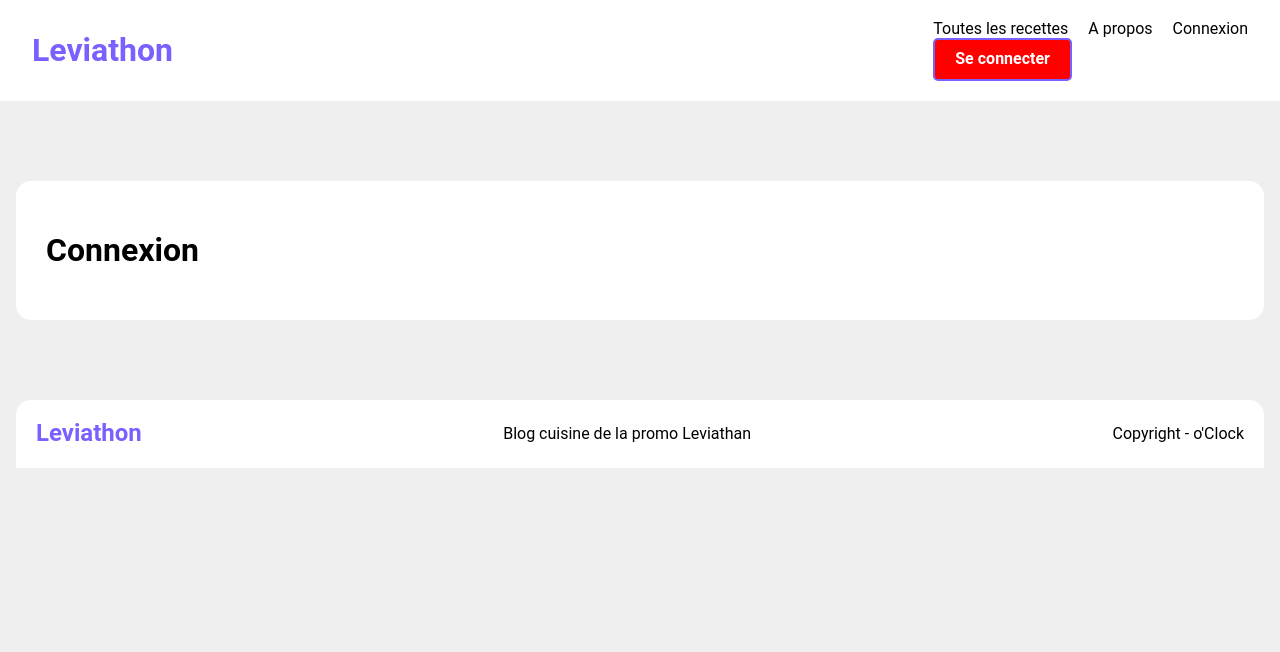
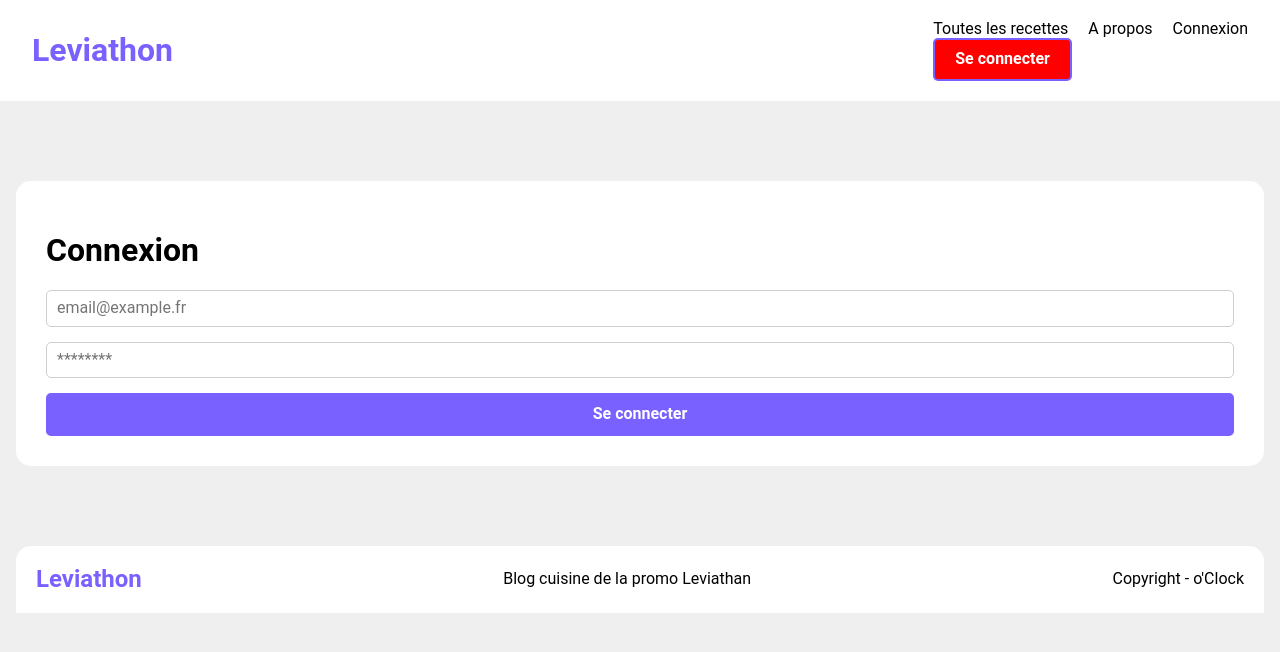
Before and after one commit to NicolasDeniau/oCooking-NicolasDeniau, a React (Vite) app in the folder frontend/: page /connexion in a window 1280 px wide. Shown: the top 652 px of the page. Built offline with nearby package versions, Linux system fonts and the light colour scheme.

Commit message:
création formulaire de connexion

```diff
--- a/frontend/src/pages/Login.tsx
+++ b/frontend/src/pages/Login.tsx
@@ -1,11 +1,39 @@
+import React, { useState } from "react";
 import { useDocumentTitle } from "../hooks/useDocumentTitle";
+import "../assets/styles/login.scss";
 
 const Login = () => {
     useDocumentTitle("Connexion");
 
+    const [email, setEmail] = useState("");
+    const [password, setPassword] = useState("");
+
+    const handleSubmit = (e: React.FormEvent<HTMLFormElement>) => {
+        e.preventDefault();
+    };
+
     return (
         <>
             <h1>Connexion</h1>
+            <form onSubmit={handleSubmit}>
+                <label htmlFor="email">
+                    <input
+                        id="email"
+                        type="text"
+                        value={email}
+                        onChange={(e) => setEmail(e.target.value)}
+                        placeholder="email@example.fr" />
+                </label>
+                <label htmlFor="password">
+                    <input
+                        id="password"
+                        type="text"
+                        value={password}
+                        onChange={(e) => setPassword(e.target.value)}
+                        placeholder="********" />
+                </label>
+                <button type="submit">Se connecter</button>
+            </form>
         </>
     )
 };
```
